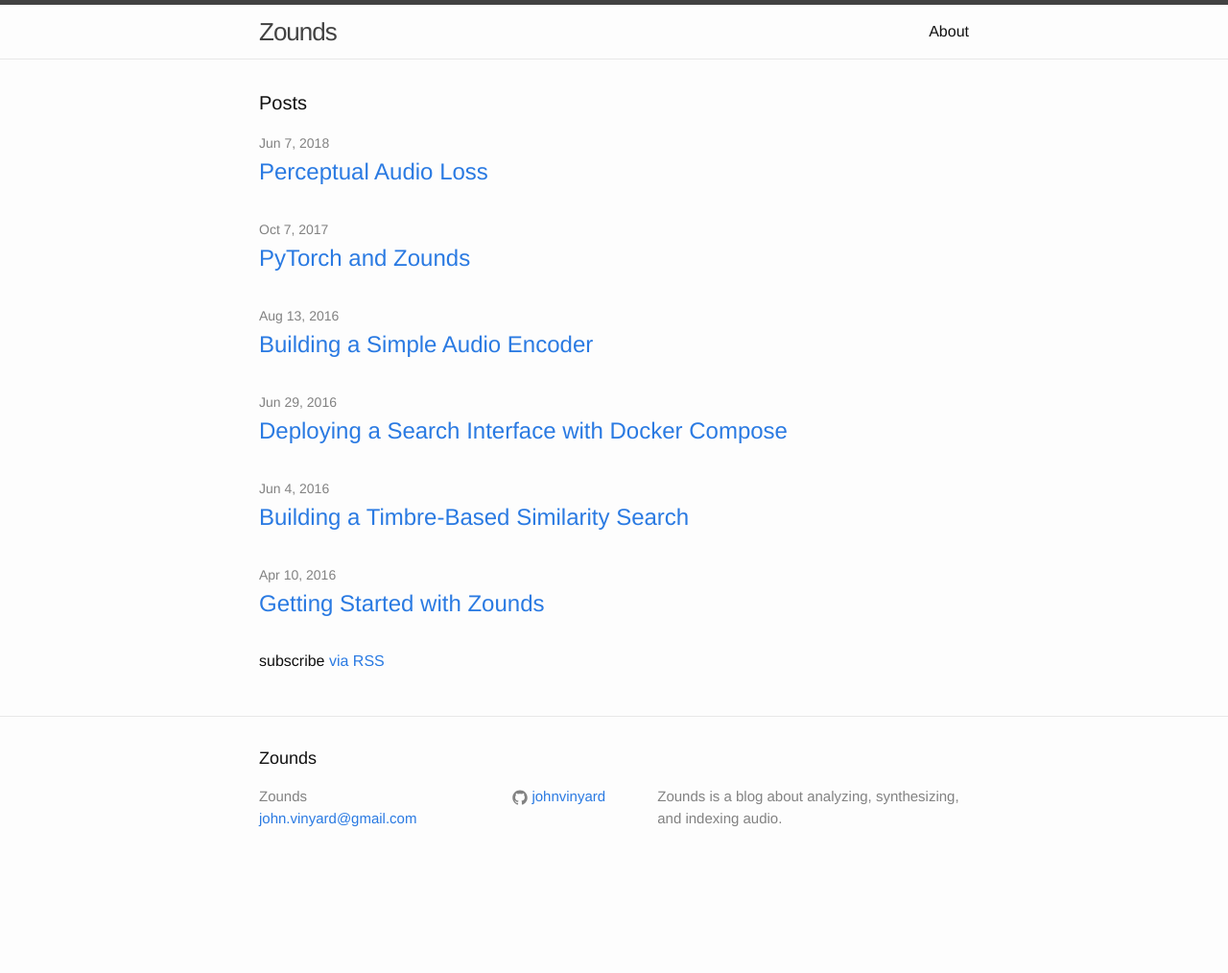
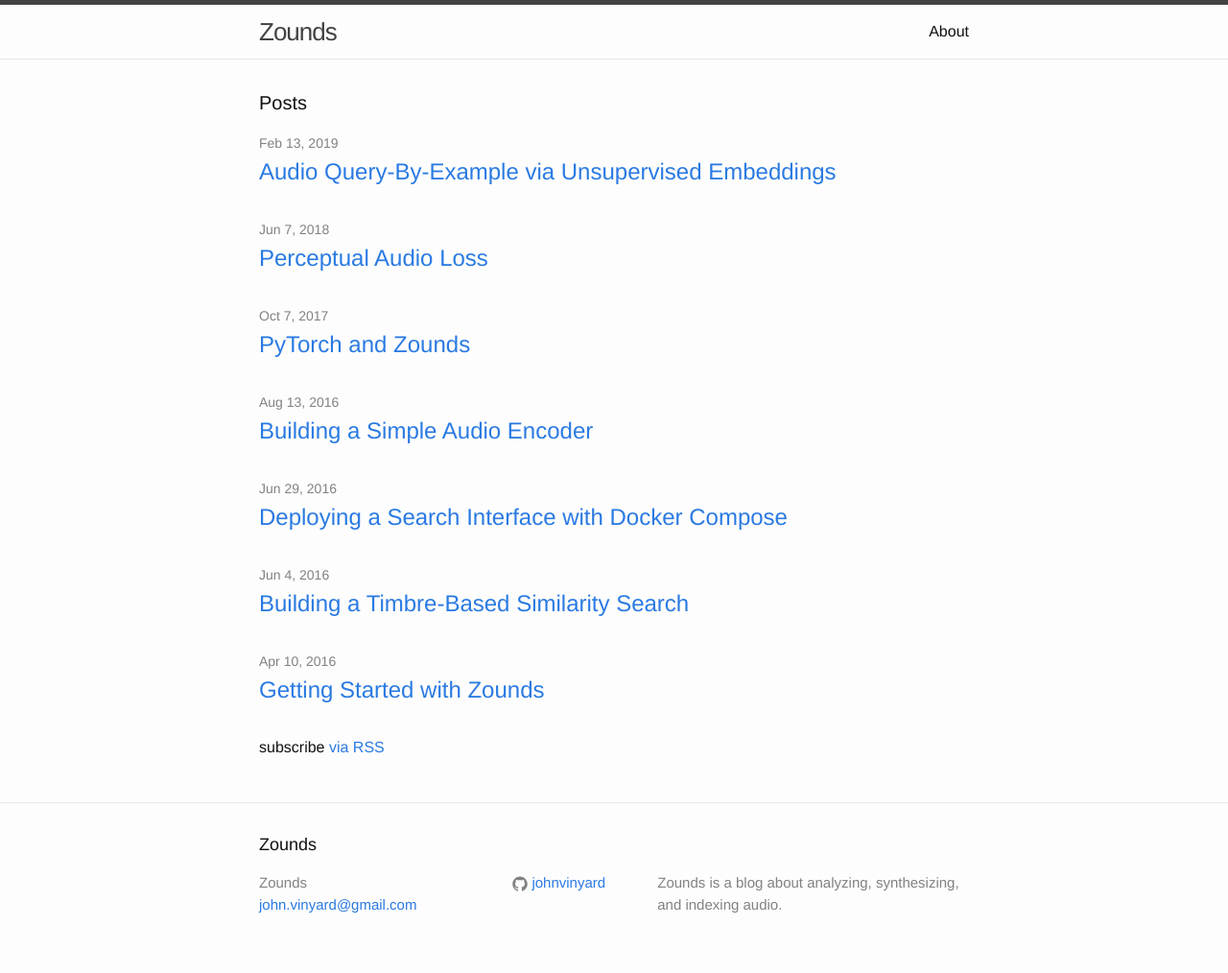
Before and after one commit to JohnVinyard/JohnVinyard.github.io, a Jekyll site: the page built from index.html, in a window 1280 px wide. Shown: the whole page at 96% size. Built offline with Jekyll 4.4.1, drawn with Linux system fonts in a browser that asks for light colours; before the commit the page ends 924 px from its top, so only the background shows below that.

Commit message:
Moved from drafts to posts

```diff
--- a/_drafts/unsupervised-semantic-audio-embeddings.md
+++ b/_posts/2019-02-20-unsupervised-semantic-audio-embeddings.md
@@ -1,3 +1,10 @@
+---
+layout: post
+title:  "Audio Query-By-Example via Unsupervised Embeddings"
+date:   2019-02-13 07:00:00 -0500
+categories: zounds search embeddings neural-networks pytorch
+---
+
 # Audio Query-By-Example via Unsupervised Embeddings
 
 A couple months ago, I gave a talk at the
```
